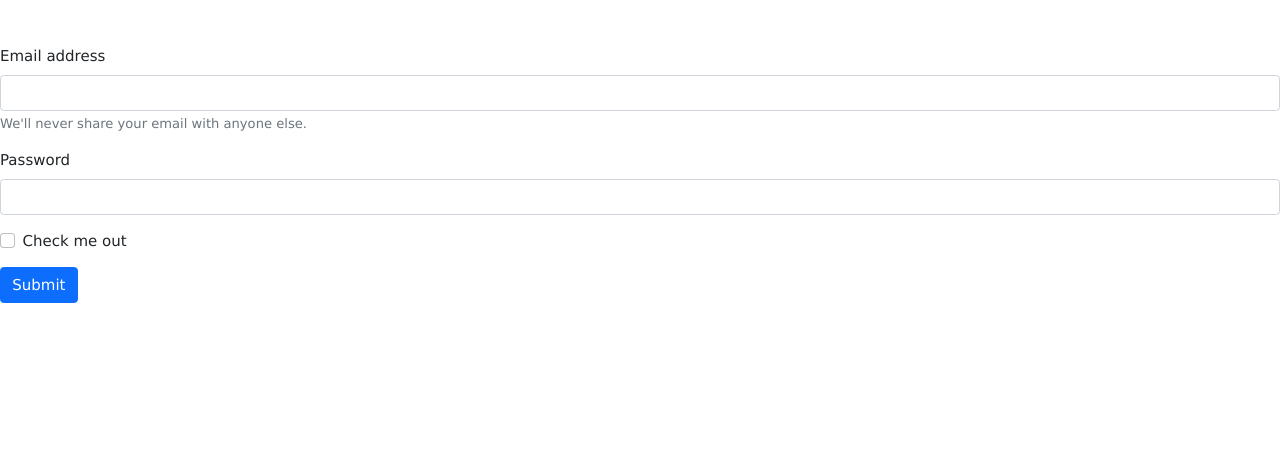
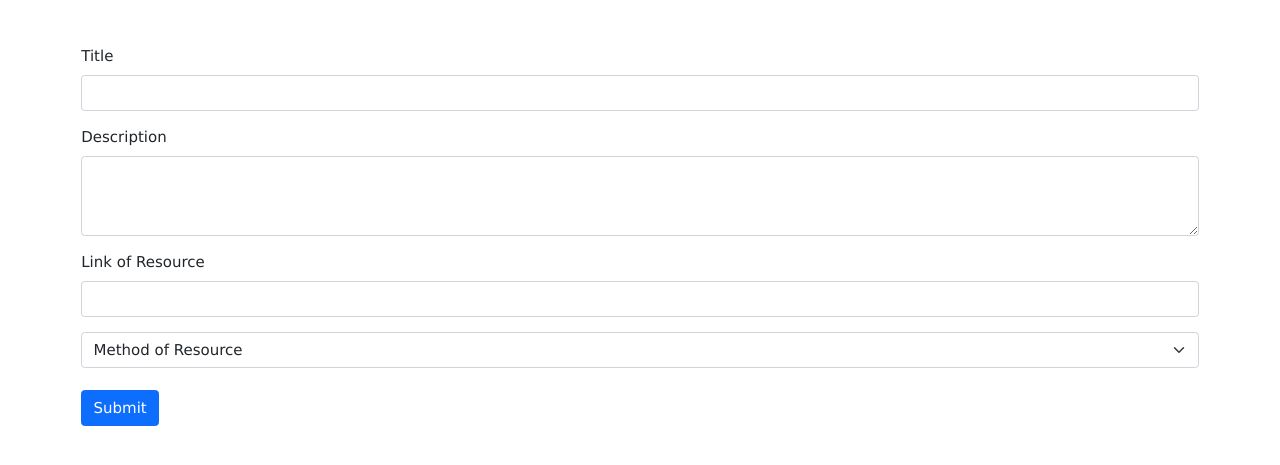
Before and after one commit to Programmer-RD-AI-Archive/Help-You-Learn-Stuff, a Flask app: page /Admin/Resources in a window 1280 px wide. Shown: the part 91-556 px from the top of the page. Run offline with Flask 2, Linux system fonts and the light colour scheme; the visitor is signed in with stand-in values (Sample User, id 1); some libraries are stand-ins or nearby versions.

Commit message:
Update resources.html

```diff
--- a/WEB/templates/admin/resources.html
+++ b/WEB/templates/admin/resources.html
@@ -3,28 +3,52 @@
 <title>Resources</title>
 
 {% endblock %} {% block body %}
-<div>
-  <form>
+<div class="container">
+  <form method="post">
     <div class="mb-3">
-      <label for="exampleInputEmail1" class="form-label">Email address</label>
+      <label for="Title" class="form-label">Title</label>
       <input
-        type="email"
+        type="link"
         class="form-control"
-        id="exampleInputEmail1"
+        id="Title"
         aria-describedby="emailHelp"
+        name="Title"
+        required
       />
-      <div id="emailHelp" class="form-text">
-        We'll never share your email with anyone else.
-      </div>
     </div>
     <div class="mb-3">
-      <label for="exampleInputPassword1" class="form-label">Password</label>
-      <input type="password" class="form-control" id="exampleInputPassword1" />
+      <label for="Description" class="form-label">Description</label>
+      <textarea
+        class="form-control"
+        name="Description"
+        id="Description"
+        rows="3"
+      ></textarea>
     </div>
-    <div class="mb-3 form-check">
-      <input type="checkbox" class="form-check-input" id="exampleCheck1" />
-      <label class="form-check-label" for="exampleCheck1">Check me out</label>
+    <div class="mb-3">
+      <label for="Link of Resource" class="form-label">Link of Resource</label>
+      <input
+        type="link"
+        class="form-control"
+        id="Link of Resource"
+        aria-describedby="emailHelp"
+        name="link-of-resource"
+        required
+      />
     </div>
+    <select
+      class="form-select"
+      aria-label="Default select example"
+      required
+      name="method-of-resource"
+    >
+      <option selected>Method of Resource</option>
+      <option value="1">Video</option>
+      <option value="2">Image</option>
+      <option value="3">Sound</option>
+      <option value="4">Website</option>
+    </select>
+    <br />
     <button type="submit" class="btn btn-primary">Submit</button>
   </form>
 </div>
```
